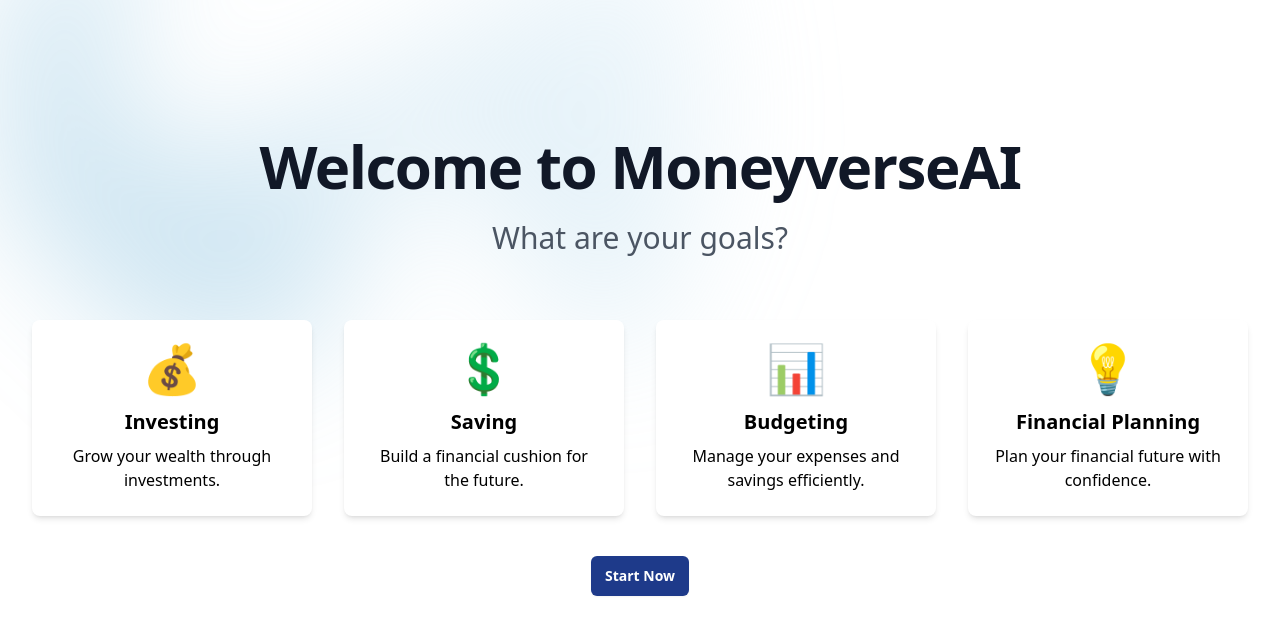
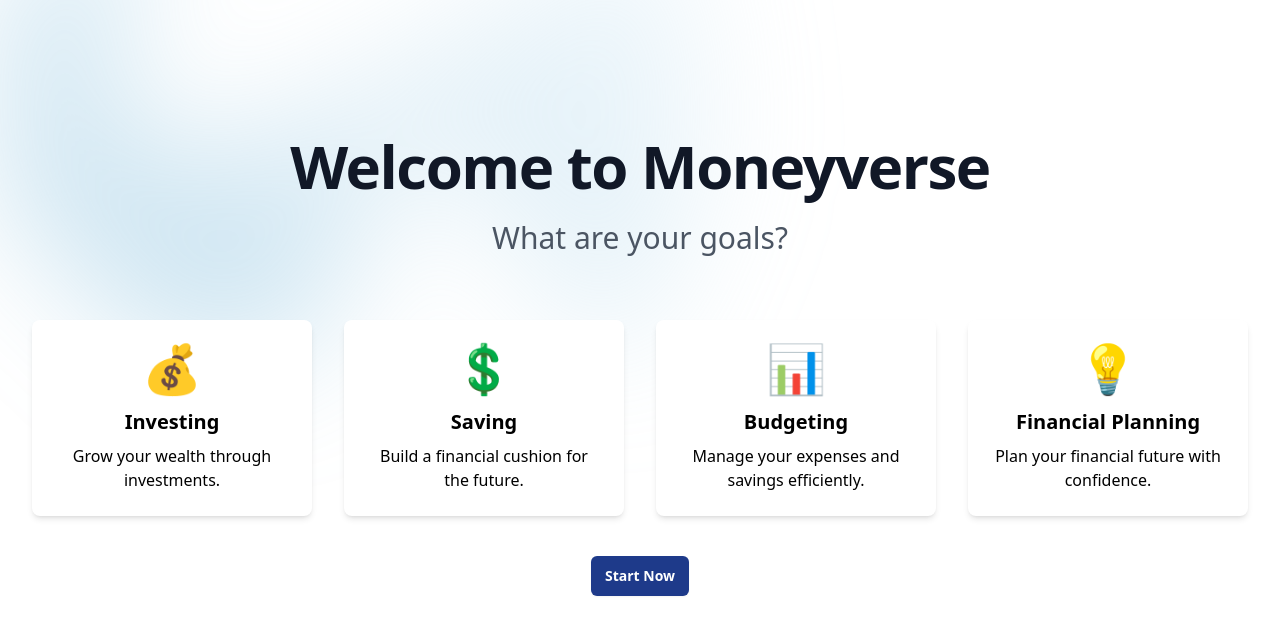
Before and after one commit to Eric1K/TotalFinance, a website: page pages/launch.html in a window 1280 px wide. Drawn offline with Linux system fonts and the light colour scheme.

Commit message:
Update launch.html

```diff
--- a/pages/launch.html
+++ b/pages/launch.html
@@ -2,7 +2,7 @@
 <html lang="en">
     <head>
         <meta charset="UTF-8">
-        <title>MoneyverseAI</title>
+        <title>Moneyverse</title>
         <meta name="viewport" content="width=device-width,initial-scale=1">
         <!-- <script src="https://cdn.tailwindcss.com"></script> -->
         <link href="../css/output.css" rel="stylesheet">
@@ -22,7 +22,7 @@
             </div>
             <div class="mx-auto max-w py-20 sm:py-20 lg:py-20">
               <div class="text-center">
-                <h1 class="text-4xl font-bold tracking-tight text-gray-900 sm:text-6xl lg:whitespace-nowrap">Welcome to MoneyverseAI</h1>
+                <h1 class="text-4xl font-bold tracking-tight text-gray-900 sm:text-6xl lg:whitespace-nowrap">Welcome to Moneyverse</h1>
                 <p class="mt-6 sm:text-3xl leading-8 text-gray-600">What are your goals?</p>
               </div>
 
```
